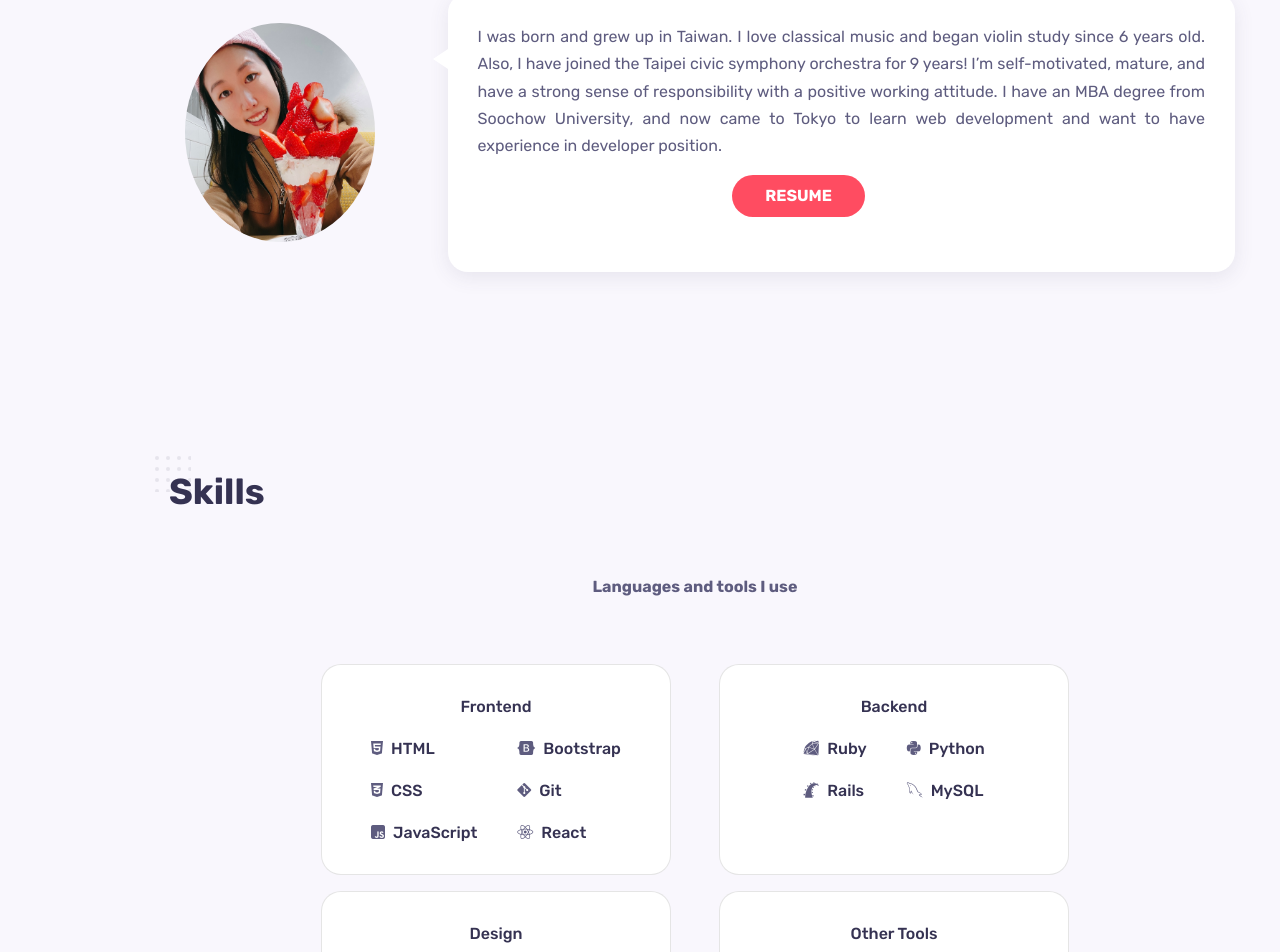
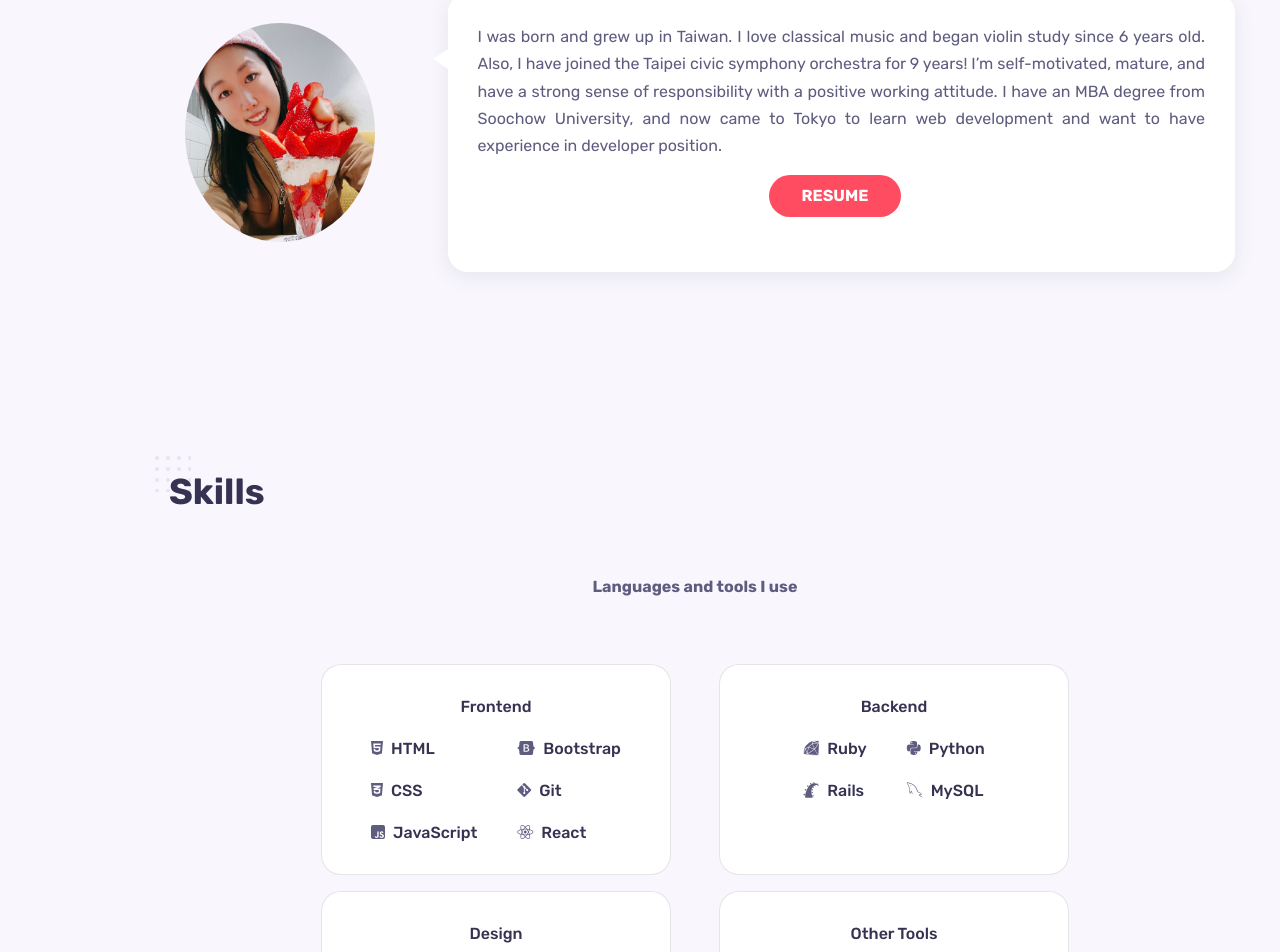
Before and after one commit to SunnyMifune/portfolio, a React (Create React App) app: page / in a window 1280 px wide. Shown: the part 1006-1958 px from the top of the page. Built offline with nearby package versions, Linux system fonts and the light colour scheme.

Commit message:
adjust about

```diff
--- a/package.json
+++ b/package.json
@@ -40,6 +40,6 @@
     ]
   },
   "devDependencies": {
-    "gh-pages": "^4.0.0"
+    "gh-pages": "^5.0.0"
   }
 }
--- a/src/components/about/about.css
+++ b/src/components/about/about.css
@@ -38,7 +38,7 @@
 }
 
 .btn-about {
-  margin-left: 35%;
+  margin-left: 40%;
   padding: 0.75rem 2rem;
   line-height: 1;
   border-radius: 1.875rem;
```
Also changed, not shown: 1 other file (tests, documents, lock files or other folders).
